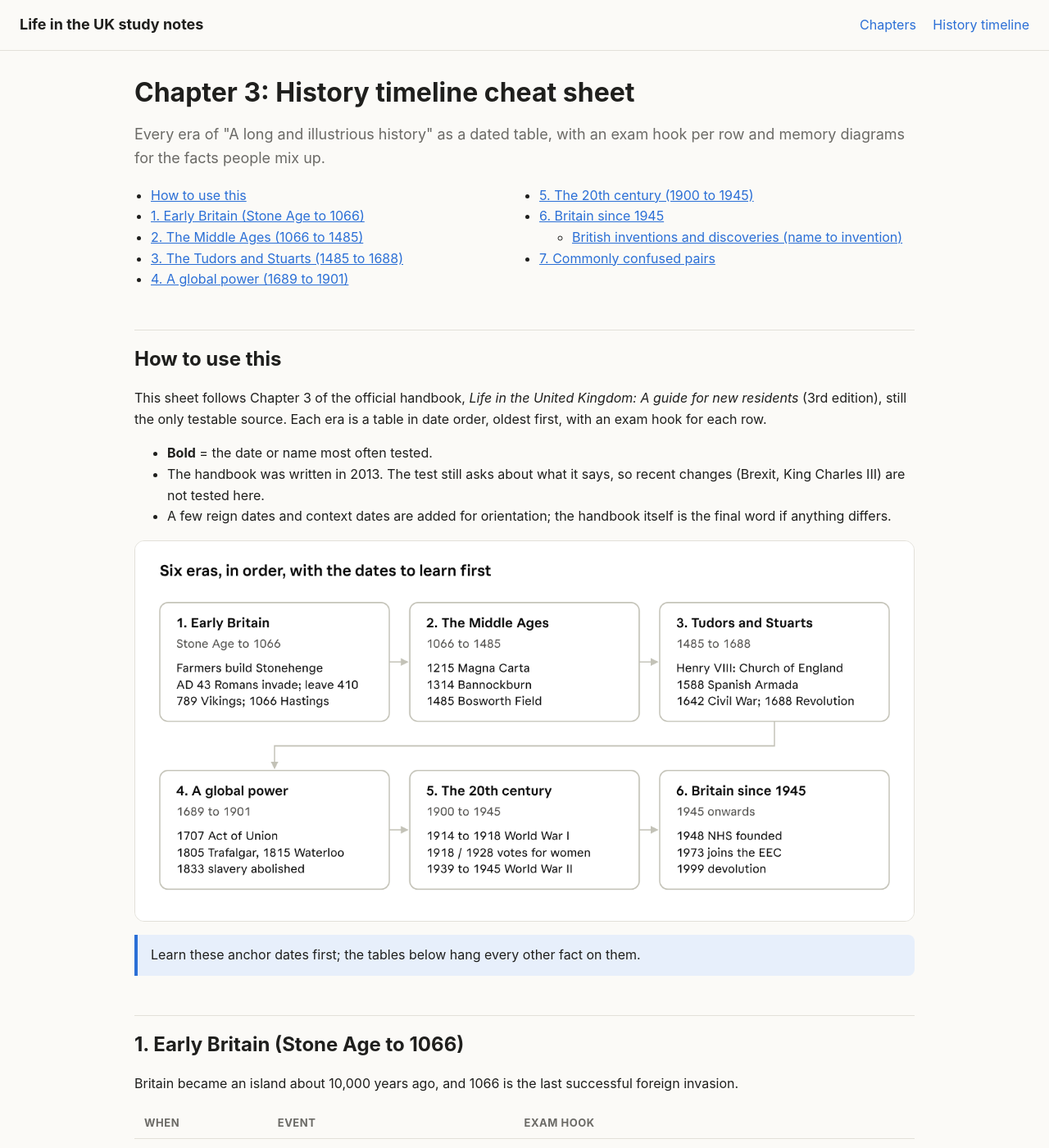
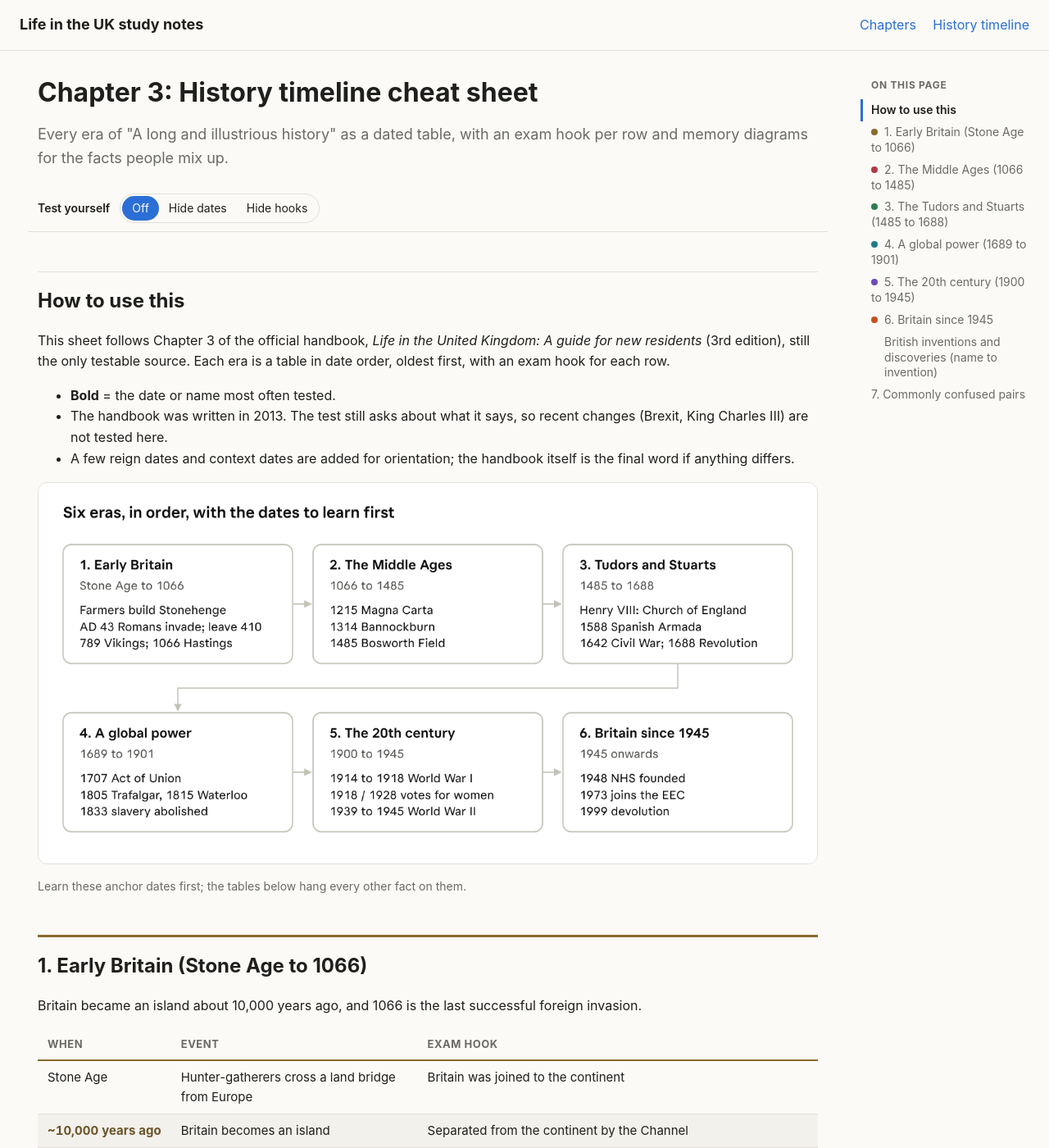
Before and after one commit to byte-ish/life-in-the-uk-study, a Jekyll site: the page built from chapters/03-history.md, in a window 1280 px wide and 1400 px high. Shown: the whole window at 82% size. Built offline with Jekyll 4.4.1, drawn with Linux system fonts in a browser that asks for light colours; some of the changed text lies outside the part shown.

Commit message:
Add self-test mode, era colours and an On this page menu
- Self-test bar on chapter pages: blur the When or Exam hook column and tap
  a cell to reveal it; the chosen mode is remembered per browser.
- Each history era gets its own colour on its heading, table header, key
  dates and hook boxes.
- Sticky 'On this page' menu beside the content on wide screens, with the
  current section highlighted; back-to-top button; previous/next chapter links.
- Hook boxes carry their own 'Memory hook' label; the two captions that were
  not memory hooks are now plain notes.
- Diagrams are colour-inverted in dark mode instead of showing as white panels.

Co-Authored-By: Claude Opus 5.5 <noreply@anthropic.com>

```diff
--- /dev/null
+++ b/_includes/chapter-nav.html
@@ -0,0 +1,10 @@
+{% comment %}Previous / next links between pages that set `chapter: N` in their front matter.{% endcomment %}
+{% assign chapters = site.pages | where_exp: "p", "p.chapter" | sort: "chapter" %}
+{% for p in chapters %}{% if p.url == page.url %}{% assign i = forloop.index0 %}{% endif %}{% endfor %}
+{% assign prev_i = i | minus: 1 %}
+{% assign next_i = i | plus: 1 %}
+<nav class="chapter-nav" aria-label="Chapter navigation">
+  <div>{% if i > 0 %}{% assign p = chapters[prev_i] %}<a href="{{ p.url | relative_url }}"><span>Previous</span>{{ p.title }}</a>{% endif %}</div>
+  <a class="all" href="{{ '/' | relative_url }}">All chapters</a>
+  <div class="next">{% assign p = chapters[next_i] %}{% if p %}<a href="{{ p.url | relative_url }}"><span>Next</span>{{ p.title }}</a>{% endif %}</div>
+</nav>
--- a/_layouts/default.html
+++ b/_layouts/default.html
@@ -15,11 +15,16 @@
       <a href="{{ '/history/' | relative_url }}">History timeline</a>
     </nav>
   </header>
-  <main class="content">
-    {{ content }}
-  </main>
+  <div class="page{% if page.chapter %} has-rail{% endif %}">
+    <main class="content">
+      {{ content }}
+      {% if page.chapter %}{% include chapter-nav.html %}{% endif %}
+    </main>
+    {% if page.chapter %}<aside class="rail" aria-label="On this page"></aside>{% endif %}
+  </div>
   <footer class="site-footer">
     Based on <em>Life in the United Kingdom: A guide for new residents</em> (3rd edition). Personal study notes; the handbook is the final word.
   </footer>
+  {% if page.chapter %}<script src="{{ '/assets/js/study.js' | relative_url }}" defer></script>{% endif %}
 </body>
 </html>
--- a/assets/css/style.css
+++ b/assets/css/style.css
@@ -5,7 +5,14 @@
   --line: #e2e0d9;
   --stripe: #f3f1ec;
   --accent: #2b6fd6;
-  --accent-tint: #e7effb;
+
+  /* One colour per era of the history chapter (see the .era-N rules) */
+  --era-1: #8a6a2e;
+  --era-2: #b23a48;
+  --era-3: #2e7d4f;
+  --era-4: #1f7a8c;
+  --era-5: #6f4bb8;
+  --era-6: #c4511f;
 }
 
 @media (prefers-color-scheme: dark) {
@@ -16,7 +23,13 @@
     --line: #3a3935;
     --stripe: #242422;
     --accent: #7aa7f0;
-    --accent-tint: #23314a;
+
+    --era-1: #d6ad62;
+    --era-2: #ef8f9a;
+    --era-3: #6fcf97;
+    --era-4: #5cc6d6;
+    --era-5: #b8a0f2;
+    --era-6: #f39a6c;
   }
 }
 
@@ -43,13 +56,27 @@ a { color: var(--accent); }
 .site-title { font-weight: 700; font-size: 18px; color: var(--text); text-decoration: none; }
 .site-header nav a { margin-left: 16px; text-decoration: none; }
 
+.page { max-width: 1000px; margin: 0 auto; }
 .content { max-width: 1000px; margin: 0 auto; padding: 24px; }
 
 h1 { font-size: 32px; line-height: 1.2; margin: 8px 0 8px; }
 h2 { font-size: 24px; margin: 48px 0 8px; padding-top: 16px; border-top: 1px solid var(--line); }
 h3 { font-size: 19px; margin: 32px 0 8px; }
+h2, h3 { scroll-margin-top: 72px; } /* clear the sticky self-test bar */
 
 .lead { font-size: 18px; color: var(--muted); }
+
+/* Era colours: a heading tagged {: .era-N} colours itself and everything after it,
+   until the next era heading (equal specificity, so the later rule wins). */
+.era-1, .era-1 ~ * { --era: var(--era-1); }
+.era-2, .era-2 ~ * { --era: var(--era-2); }
+.era-3, .era-3 ~ * { --era: var(--era-3); }
+.era-4, .era-4 ~ * { --era: var(--era-4); }
+.era-5, .era-5 ~ * { --era: var(--era-5); }
+.era-6, .era-6 ~ * { --era: var(--era-6); }
+.era-none, .era-none ~ * { --era: var(--accent); }
+
+h2[class*="era-"] { border-top: 3px solid var(--era); }
 
 table {
   display: block;
@@ -60,9 +87,16 @@ table {
   font-size: 15px;
 }
 th, td { text-align: left; vertical-align: top; padding: 8px 12px; border-bottom: 1px solid var(--line); }
-th { font-size: 13px; text-transform: uppercase; letter-spacing: 0.04em; color: var(--muted); }
+th {
+  font-size: 13px;
+  text-transform: uppercase;
+  letter-spacing: 0.04em;
+  color: var(--muted);
+  border-bottom: 2px solid var(--era, var(--line));
+}
 tbody tr:nth-child(even) { background: var(--stripe); }
 td:first-child { white-space: nowrap; font-variant-numeric: tabular-nums; }
+td:first-child strong { color: color-mix(in srgb, var(--era, var(--text)) 70%, var(--text)); }
 
 img {
   display: block;
@@ -74,16 +108,143 @@ img {
   background: #ffffff;
 }
 
+@media (prefers-color-scheme: dark) {
+  /* The diagrams are light PNGs. Inverting them puts their white background at
+     about --bg, and the hue rotation turns blues and reds back to blue and red.
+     The border goes through the same filter, so #d9d9d9 comes out near --line.
+     Opt a photo out with {: .no-invert}. */
+  .content img { filter: invert(0.89) hue-rotate(180deg); border-color: #d9d9d9; }
+  .content img.no-invert { filter: none; border-color: var(--line); }
+}
+
 .hook {
   padding: 12px 16px;
   margin: 8px 0 24px;
-  border-left: 4px solid var(--accent);
-  background: var(--accent-tint);
+  border-left: 4px solid var(--era, var(--accent));
+  background: color-mix(in srgb, var(--era, var(--accent)) 10%, var(--bg));
   border-radius: 0 8px 8px 0;
 }
+.hook::before {
+  content: "💡 Memory hook";
+  display: block;
+  margin-bottom: 2px;
+  font-size: 12px;
+  font-weight: 700;
+  letter-spacing: 0.06em;
+  text-transform: uppercase;
+  color: color-mix(in srgb, var(--era, var(--accent)) 75%, var(--text));
+}
+
+.note { margin: 0 0 24px; color: var(--muted); font-size: 14px; }
 
 #markdown-toc { columns: 2; padding-left: 20px; }
 @media (max-width: 640px) { #markdown-toc { columns: 1; } }
+
+/* Self-test bar (added by study.js) */
+.study-bar {
+  position: sticky;
+  top: 0;
+  z-index: 5;
+  display: flex;
+  flex-wrap: wrap;
+  align-items: center;
+  gap: 8px 12px;
+  margin: 16px -12px 8px;
+  padding: 10px 12px;
+  background: var(--bg);
+  border-bottom: 1px solid var(--line);
+}
+.study-bar .label { font-weight: 600; font-size: 14px; }
+.study-bar .hint { color: var(--muted); font-size: 13px; }
+.seg { display: inline-flex; padding: 2px; border: 1px solid var(--line); border-radius: 999px; }
+.seg button {
+  padding: 4px 12px;
+  border: 0;
+  border-radius: 999px;
+  background: none;
+  color: var(--text);
+  font: inherit;
+  font-size: 14px;
+  cursor: pointer;
+}
+.seg button[aria-pressed="true"] { background: var(--accent); color: var(--bg); }
+
+[data-quiz="dates"] td.q-date:not(.shown),
+[data-quiz="hooks"] td.q-hook:not(.shown) {
+  filter: blur(6px);
+  opacity: 0.55;
+  cursor: pointer;
+  user-select: none;
+}
+td.q { transition: filter 0.15s, opacity 0.15s; }
+td.q:focus-visible { outline: 2px solid var(--accent); outline-offset: -2px; }
+
+/* "On this page" rail (filled by study.js), shown when there is room beside the content */
+.rail { display: none; }
+@media (min-width: 1240px) {
+  .page.has-rail {
+    display: grid;
+    grid-template-columns: minmax(0, 1fr) 220px;
+    gap: 16px;
+    max-width: 1260px;
+  }
+  .rail { display: block; }
+  .has-rail #markdown-toc { display: none; }
+}
+.rail nav { position: sticky; top: 0; max-height: 100vh; overflow-y: auto; padding: 32px 0; font-size: 14px; }
+.rail-title { margin: 0 0 8px 13px; font-size: 12px; font-weight: 700; letter-spacing: 0.06em; text-transform: uppercase; color: var(--muted); }
+.rail ul { list-style: none; margin: 0; padding: 0; }
+.rail ul ul { padding-left: 16px; }
+.rail a {
+  display: block;
+  padding: 4px 10px;
+  border-left: 3px solid transparent;
+  color: var(--muted);
+  line-height: 1.35;
+  text-decoration: none;
+}
+.rail a:hover { color: var(--text); }
+.rail a.active { color: var(--text); font-weight: 600; border-left-color: var(--era, var(--accent)); }
+.rail a.era-dot::before {
+  content: "";
+  display: inline-block;
+  width: 8px;
+  height: 8px;
+  margin-right: 8px;
+  border-radius: 50%;
+  background: var(--era);
+  vertical-align: 1px;
+}
+
+.to-top {
+  position: fixed;
+  right: 16px;
+  bottom: 16px;
+  padding: 8px 14px;
+  border-radius: 999px;
+  background: var(--text);
+  color: var(--bg);
+  font-size: 14px;
+  text-decoration: none;
+  opacity: 0;
+  pointer-events: none;
+  transition: opacity 0.2s;
+}
+.to-top.visible { opacity: 0.9; pointer-events: auto; }
+
+.chapter-nav {
+  display: grid;
+  grid-template-columns: 1fr auto 1fr;
+  gap: 12px;
+  align-items: center;
+  margin-top: 48px;
+  padding-top: 24px;
+  border-top: 1px solid var(--line);
+}
+.chapter-nav a { text-decoration: none; }
+.chapter-nav span { display: block; font-size: 12px; letter-spacing: 0.06em; text-transform: uppercase; color: var(--muted); }
+.chapter-nav .next { text-align: right; }
+.chapter-nav .all { padding: 6px 14px; border: 1px solid var(--line); border-radius: 999px; }
 
 .chapters { list-style: none; padding: 0; }
 .chapters li { padding: 12px 16px; margin: 8px 0; border: 1px solid var(--line); border-radius: 10px; }
--- /dev/null
+++ b/assets/js/study.js
@@ -0,0 +1,132 @@
+// Study tools for chapter pages: self-test mode, the "On this page" rail and back-to-top.
+(function () {
+  var content = document.querySelector('.content');
+  if (!content) return;
+
+  // Self-test: blur the date column or the exam-hook column; tap a cell to reveal it.
+  // Columns are found by their header text, so new chapters work if they use the same headers.
+  var COLUMNS = { 'when': 'q-date', 'exam hook': 'q-hook', 'what': 'q-hook', 'tell them apart': 'q-hook' };
+  var MODES = [['off', 'Off'], ['dates', 'Hide dates'], ['hooks', 'Hide hooks']];
+  var cells = [];
+
+  content.querySelectorAll('table').forEach(function (table) {
+    table.querySelectorAll('thead th').forEach(function (th, i) {
+      var cls = COLUMNS[th.textContent.trim().toLowerCase()];
+      if (!cls) return;
+      table.querySelectorAll('tbody tr').forEach(function (tr) {
+        var td = tr.children[i];
+        if (td && td.textContent.trim()) {
+          td.classList.add('q', cls);
+          cells.push(td);
+        }
+      });
+    });
+  });
+
+  if (cells.length) {
+    var bar = document.createElement('div');
+    bar.className = 'study-bar';
+    bar.innerHTML = '<span class="label">Test yourself</span>' +
+      '<span class="seg" role="group" aria-label="Test yourself"></span>' +
+      '<span class="hint">Tap a blurred cell to reveal it, tap again to hide it</span>';
+    var seg = bar.querySelector('.seg');
+    var hint = bar.querySelector('.hint');
+    MODES.forEach(function (m) {
+      var b = document.createElement('button');
+      b.type = 'button';
+      b.dataset.mode = m[0];
+      b.textContent = m[1];
+      seg.appendChild(b);
+    });
+
+    var setMode = function (mode) {
+      var hiddenClass = mode === 'dates' ? 'q-date' : 'q-hook';
+      document.body.dataset.quiz = mode;
+      seg.querySelectorAll('button').forEach(function (b) {
+        b.setAttribute('aria-pressed', String(b.dataset.mode === mode));
+      });
+      hint.hidden = mode === 'off';
+      cells.forEach(function (td) {
+        td.classList.remove('shown');
+        if (mode !== 'off' && td.classList.contains(hiddenClass)) td.tabIndex = 0;
+        else td.removeAttribute('tabindex');
+      });
+      try { localStorage.setItem('quiz-mode', mode); } catch (e) {}
+    };
+
+    seg.addEventListener('click', function (e) {
+      var b = e.target.closest('button');
+      if (b) setMode(b.dataset.mode);
+    });
+    var toggle = function (e) {
+      var td = e.target.closest('td.q[tabindex]');
+      if (td) td.classList.toggle('shown');
+    };
+    content.addEventListener('click', toggle);
+    content.addEventListener('keydown', function (e) {
+      if ((e.key === 'Enter' || e.key === ' ') && e.target.matches('td.q[tabindex]')) {
+        e.preventDefault();
+        toggle(e);
+      }
+    });
+
+    (document.getElementById('markdown-toc') || content.querySelector('h1')).after(bar);
+
+    var saved = 'off';
+    try { saved = localStorage.getItem('quiz-mode') || 'off'; } catch (e) {}
+    setMode(MODES.some(function (m) { return m[0] === saved; }) ? saved : 'off');
+  }
+
+  // "On this page" rail: a copy of the kramdown TOC that highlights the section in view.
+  var links = [];
+  var toc = document.getElementById('markdown-toc');
+  var rail = document.querySelector('.rail');
+  if (toc && rail) {
+    var nav = document.createElement('nav');
+    nav.innerHTML = '<p class="rail-title">On this page</p>';
+    var list = toc.cloneNode(true);
+    list.removeAttribute('id');
+    list.querySelectorAll('[id]').forEach(function (el) { el.removeAttribute('id'); });
+    nav.appendChild(list);
+    rail.appendChild(nav);
+
+    list.querySelectorAll('a').forEach(function (a) {
+      var heading = document.getElementById(decodeURIComponent(a.hash.slice(1)));
+      if (!heading) return;
+      var era = getComputedStyle(heading).getPropertyValue('--era').trim();
+      if (era) a.style.setProperty('--era', era);
+      if (/\bera-\d/.test(heading.className)) a.classList.add('era-dot');
+      links.push({ a: a, heading: heading });
+    });
+  }
+
+  var toTop = document.createElement('a');
+  toTop.className = 'to-top';
+  toTop.href = '#';
+  toTop.textContent = '↑ Top';
+  toTop.setAttribute('aria-label', 'Back to top');
+  toTop.addEventListener('click', function (e) {
+    e.preventDefault();
+    var reduce = window.matchMedia('(prefers-reduced-motion: reduce)').matches;
+    window.scrollTo({ top: 0, behavior: reduce ? 'auto' : 'smooth' });
+  });
+  document.body.appendChild(toTop);
+
+  var ticking = false;
+  var onScroll = function () {
+    ticking = false;
+    toTop.classList.toggle('visible', window.scrollY > 1200);
+    var current = links[0];
+    links.forEach(function (l) {
+      if (l.heading.getBoundingClientRect().top < 120) current = l;
+    });
+    links.forEach(function (l) { l.a.classList.toggle('active', l === current); });
+  };
+  window.addEventListener('scroll', function () {
+    if (!ticking) {
+      ticking = true;
+      requestAnimationFrame(onScroll);
+    }
+  }, { passive: true });
+  onScroll();
+})();
--- a/chapters/03-history.md
+++ b/chapters/03-history.md
@@ -22,9 +23,10 @@ This sheet follows Chapter 3 of the official handbook, *Life in the United Kingd
 ![Six eras of British history with their anchor dates]({{ '/assets/img/history/eras-overview.png' | relative_url }})
 
 Learn these anchor dates first; the tables below hang every other fact on them.
-{: .hook}
+{: .note}
 
 ## 1. Early Britain (Stone Age to 1066)
+{: .era-1}
 
 Britain became an island about 10,000 years ago, and 1066 is the last successful foreign invasion.
 
@@ -51,10 +53,11 @@ Britain became an island about 10,000 years ago, and 1066 is the last successful
 
 ![Who came to Britain, from the first farmers to the Normans in 1066]({{ '/assets/img/history/invasions.png' | relative_url }})
 
-Memory hook: **F**armers, **R**omans, **A**nglo-Saxons, **V**ikings, **N**ormans.
+**F**armers, **R**omans, **A**nglo-Saxons, **V**ikings, **N**ormans.
 {: .hook}
 
 ## 2. The Middle Ages (1066 to 1485)
+{: .era-2}
 
 The period runs from Hastings (1066) to Bosworth (1485), and Magna Carta (1215) is its most tested date.
 
@@ -78,10 +81,11 @@ The period runs from Hastings (1066) to Bosworth (1485), and Magna Carta (1215)
 
 ![Wars of the Roses: red rose plus white rose makes the Tudor rose]({{ '/assets/img/history/wars-of-the-roses.png' | relative_url }})
 
-Memory hook: **L**ancaster = **L**ipstick red; **Y**ork = **Y**oghurt white.
+**L**ancaster = **L**ipstick red; **Y**ork = **Y**oghurt white.
 {: .hook}
 
 ## 3. The Tudors and Stuarts (1485 to 1688)
+{: .era-3}
 
 The break with Rome under Henry VIII and the Civil War of 1642 are the two big turning points of this era.
 
@@ -117,15 +121,16 @@ The break with Rome under Henry VIII and the Civil War of 1642 are the two big t
 
 ![Three royal houses, 1485 to 1901: Tudors, Stuarts and Hanoverians]({{ '/assets/img/history/royal-houses.png' | relative_url }})
 
-Memory hook for the Tudors: two Henrys, then Henry VIII's three children, *Edward, Mary, Elizabeth*. Reign dates are for orientation; the test rarely asks them.
+The Tudors: two Henrys, then Henry VIII's three children, *Edward, Mary, Elizabeth*. Reign dates are for orientation; the test rarely asks them.
 {: .hook}
 
 ![Henry VIII's six wives in order: divorced, beheaded, died, divorced, beheaded, survived]({{ '/assets/img/history/henry-viii-wives.png' | relative_url }})
 
-Memory hook: three Catherines, two Annes, one Jane. The two beheaded wives were cousins.
+Three Catherines, two Annes, one Jane. The two beheaded wives were cousins.
 {: .hook}
 
 ## 4. A global power (1689 to 1901)
+{: .era-4}
 
 This era takes Britain from the Bill of Rights (1689) to the end of Queen Victoria's reign (1901), and it carries the most dates of any section.
 
@@ -170,6 +175,7 @@ Union Flag crosses: **St George** (red cross on white, England), **St Andrew** (
 {: .hook}
 
 ## 5. The 20th century (1900 to 1945)
+{: .era-5}
 
 Two world wars dominate this era: WWI ended at 11am on 11 November 1918, and WWII ended in Europe on 8 May 1945.
 
@@ -199,15 +205,16 @@ Two world wars dominate this era: WWI ended at 11am on 11 November 1918, and WWI
 
 ![The road to the vote: from Magna Carta in 1215 to equal votes in 1928]({{ '/assets/img/history/road-to-the-vote.png' | relative_url }})
 
-Memory hook: **1918** = women over 30 (the war just ended); **1928** = ten years later, equal at 21.
+**1918** = women over 30 (the war just ended); **1928** = ten years later, equal at 21.
 {: .hook}
 
 ![World War II in eight dates, 1939 to 1945]({{ '/assets/img/history/ww2.png' | relative_url }})
 
-Memory hook: 1940 is Britain's year of standing alone (Churchill, Dunkirk, Battle of Britain); 1941 brings in the USA.
+1940 is Britain's year of standing alone (Churchill, Dunkirk, Battle of Britain); 1941 brings in the USA.
 {: .hook}
 
 ## 6. Britain since 1945
+{: .era-6}
 
 The NHS (1948), joining the EEC (1973) and devolution (1999) are the anchor dates; inventions are tested as name-to-invention matches.
 
@@ -241,7 +248,7 @@ The NHS (1948), joining the EEC (1973) and devolution (1999) are the anchor date
 ![Prime Ministers the handbook names, from Walpole in 1721 to Cameron in 2010]({{ '/assets/img/history/prime-ministers.png' | relative_url }})
 
 Dates are the year each first took office. The handbook stops at 2010, so later Prime Ministers are not tested.
-{: .hook}
+{: .note}
 
 ### British inventions and discoveries (name to invention)
 
@@ -263,6 +270,7 @@ Dates are the year each first took office. The handbook stops at 2010, so later
 | **Sir Tim Berners-Lee** | **World Wide Web** | 1990 (first transfer 25 Dec 1990) |
 
 ## 7. Commonly confused pairs
+{: .era-none}
 
 Most wrong answers come from mixing up these pairs, so drill them last before the test.
 
```
Also changed, not shown: other parts of chapters/03-history.md (+2 -1 lines), README.md.
